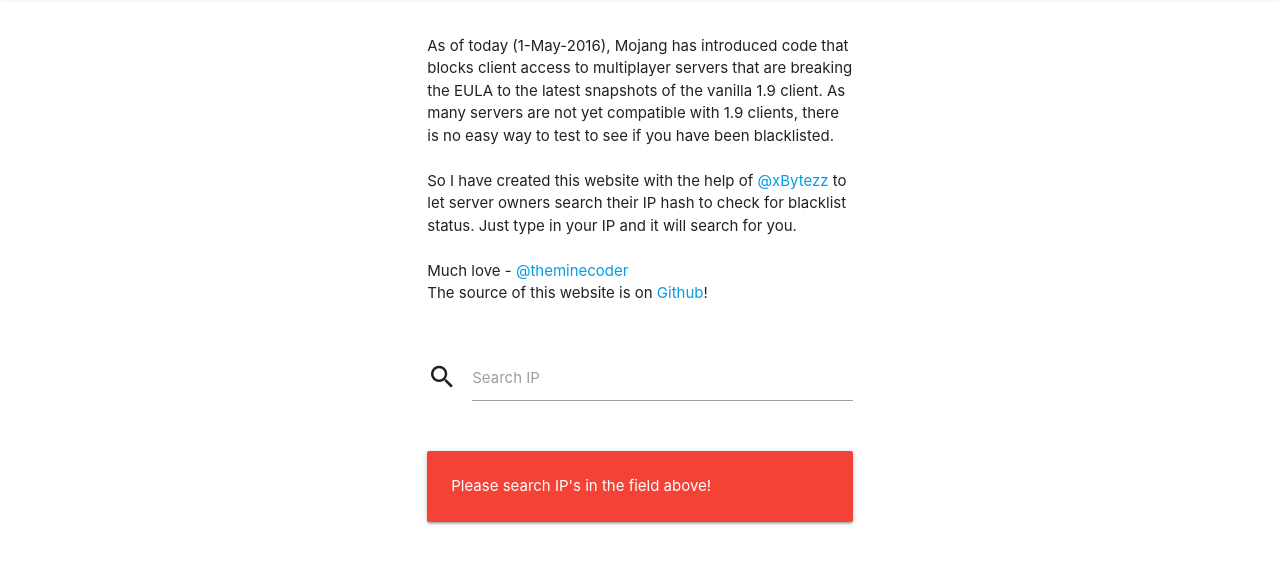
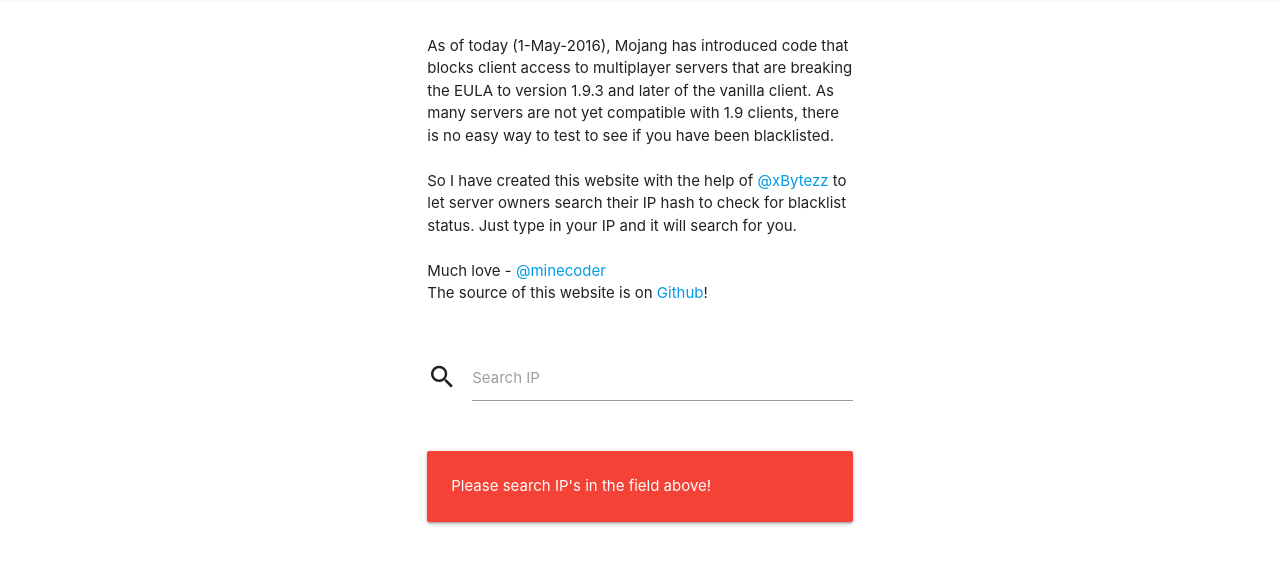
Before and after one commit to theminecoder/blockedservers-website, a website: page public/index.html in a window 1280 px wide. Shown: the part 67-630 px from the top of the page. Drawn offline with nearby package versions, Linux system fonts and the light colour scheme.

Commit message:
Really fix spelling mistake #2 & Only 1.9.3 and up
* You should sleep, minecoder

* Only 1.9.3 and up

```diff
--- a/public/index.html
+++ b/public/index.html
@@ -15,11 +15,11 @@
 			<div class="row">
 				<div class="col s12 m8 l6 offset-m2 offset-l3">
 					<br>
-					<p>As of today (1-May-2016), Mojang has introduced code that blocks client access to multiplayer servers that are breaking the EULA to the latest snapshots of the vanilla 1.9 client. As many servers are not yet compatible with 1.9 clients, there is no easy way to test to see if you have been blacklisted.
+					<p>As of today (1-May-2016), Mojang has introduced code that blocks client access to multiplayer servers that are breaking the EULA to version 1.9.3 and later of the vanilla client. As many servers are not yet compatible with 1.9 clients, there is no easy way to test to see if you have been blacklisted.
 					<br><br>
 					So I have created this website with the help of <a href="https://twitter.com/xBytezz" target="_blank">@xBytezz</a> to let server owners search their IP hash to check for blacklist status. Just type in your IP and it will search for you.
 					<br><br>
-					Much love - <a href="https://twitter.com/minecoder" target="_blank">@theminecoder</a>
+					Much love - <a href="https://twitter.com/minecoder" target="_blank">@minecoder</a>
 					<br>
 					<span class="text-grey">The source of this website is on <a href="https://github.com/BlockedServersMC" target="_blank">Github</a>!</span>
 					</p>
```
